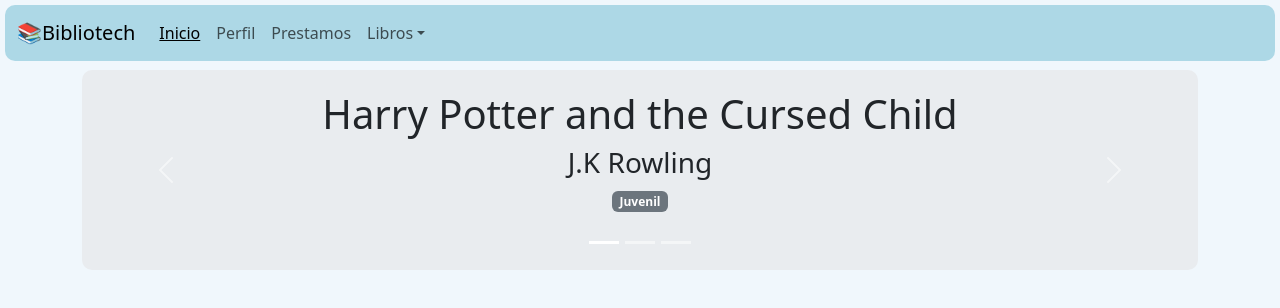
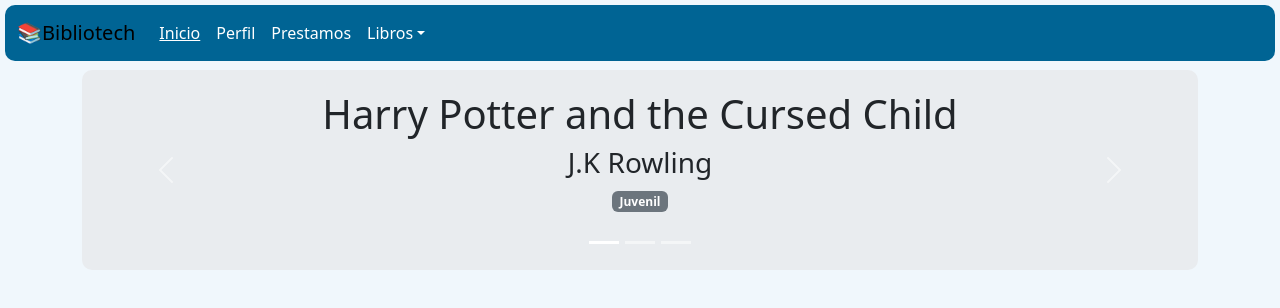
Before and after one commit to francogcn/TP-FS-SILICON-2024-G1, a React (Vite) app in the folder frontend/: page / in a window 1280 px wide. Shown: the top 308 px of the page. Built offline with nearby package versions, Linux system fonts and the light colour scheme.

Commit message:
Colores CSS

```diff
--- a/frontend/src/App.css
+++ b/frontend/src/App.css
@@ -1,5 +1,6 @@
 :root{
-  -celeste:#aeecef;
+  --fondo-oscuro:#006494;
+  --letra-clara: #fff;
 }
 #root {
   max-width: 1280px;
@@ -11,11 +12,15 @@ body{
   background-color: rgb(240, 247, 252);
 }
 .navbar{
-  background-color: #add8e6;
+  background-color: var(--fondo-oscuro);
   border-radius: 10px;
   margin:5px;
 }
+.nav-link, .navbar-nav .nav-link.active, .navbar-nav .nav-link.show{
+  color:var(--letra-clara);
+}
 .nav-link.active{
+  color:var(--letra-clara);
   text-decoration: underline;
 }
 
```
